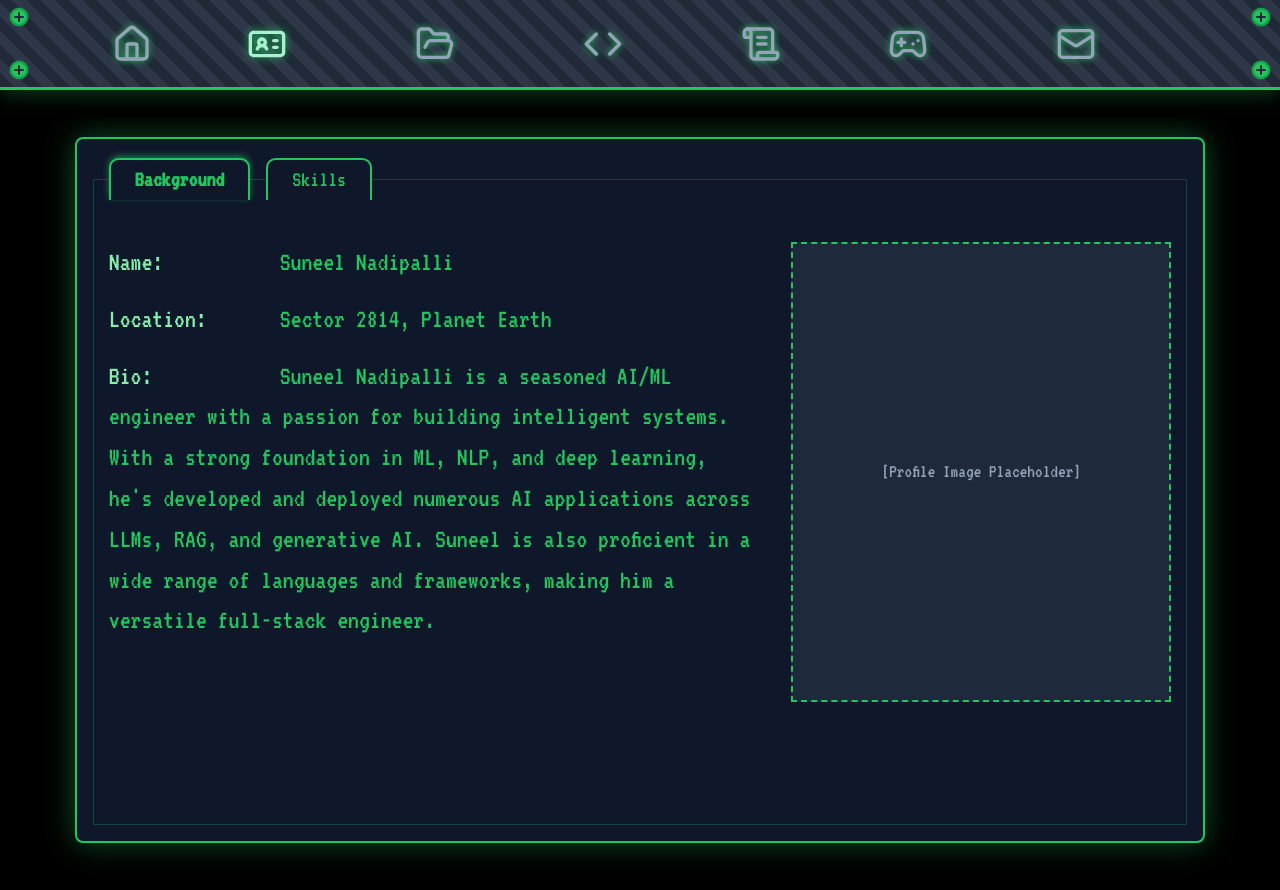
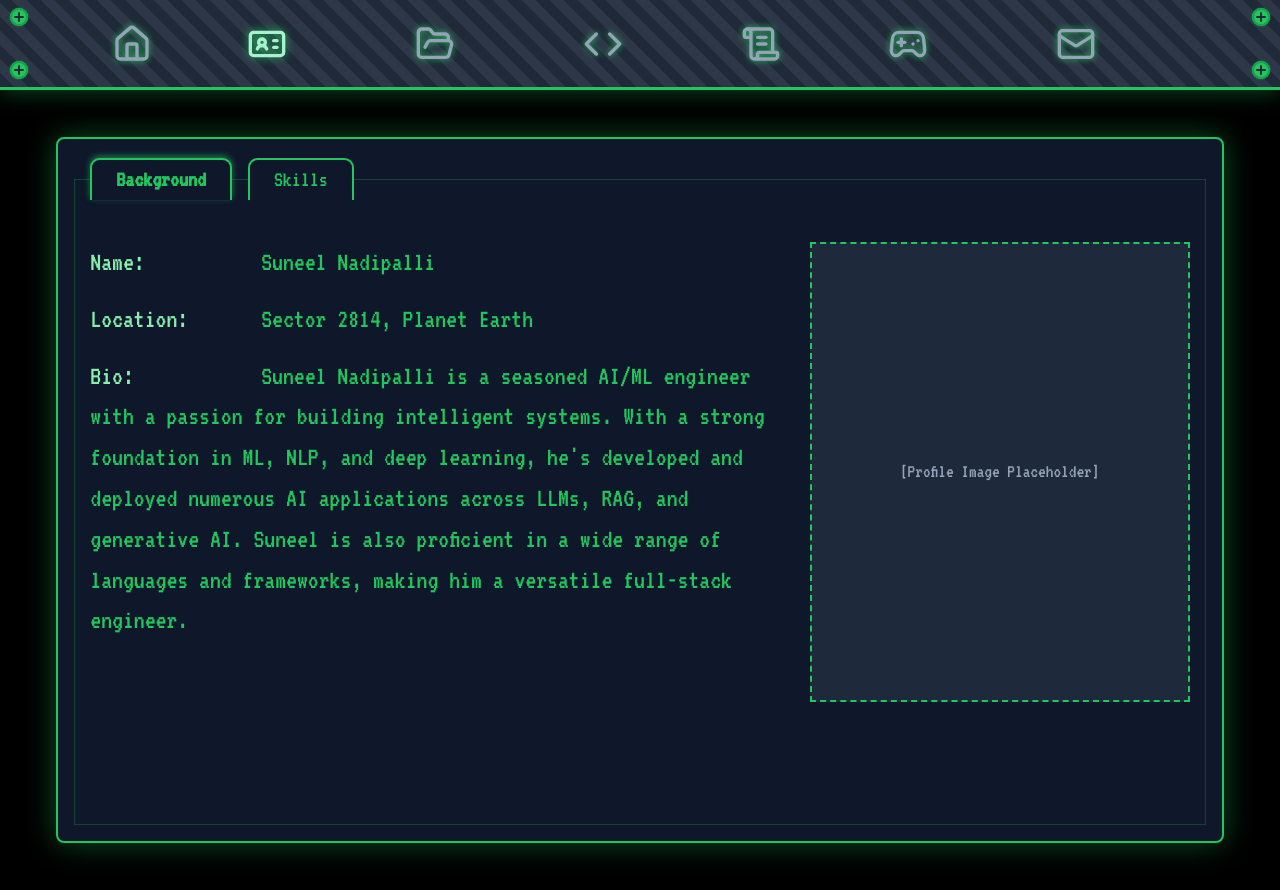
Before and after one commit to suneel-nadipalli/portfolio, a Next.js app in the folder ui/: page /background in a window 1280 px wide. Built offline with nearby package versions, Linux system fonts and the light colour scheme.

Commit message:
Small change

```diff
--- a/ui/app/background/background.css
+++ b/ui/app/background/background.css
@@ -20,7 +20,7 @@ body {
 }
 
 .terminal-window {
-  width: 92%;
+  width: 95%;
   height: 90%;
   max-width: 1600px;
   max-height: 950px;
```
